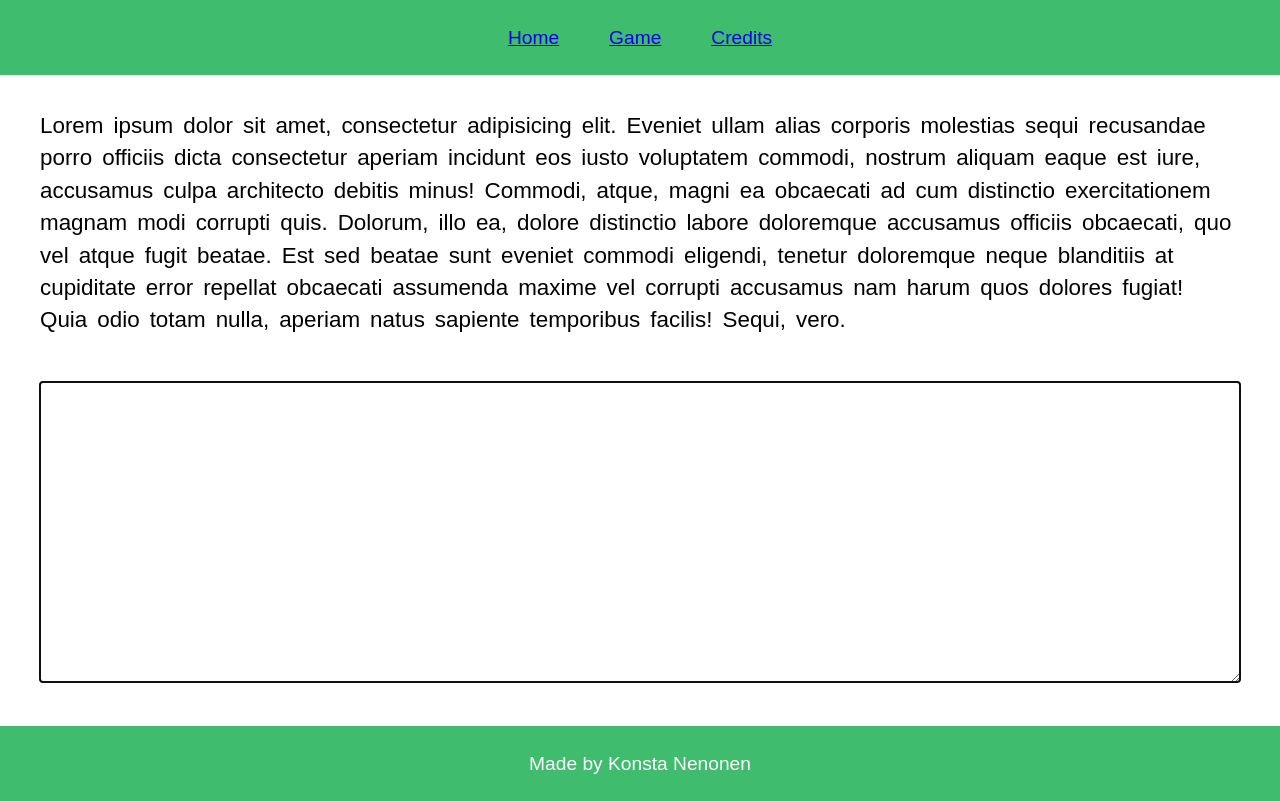
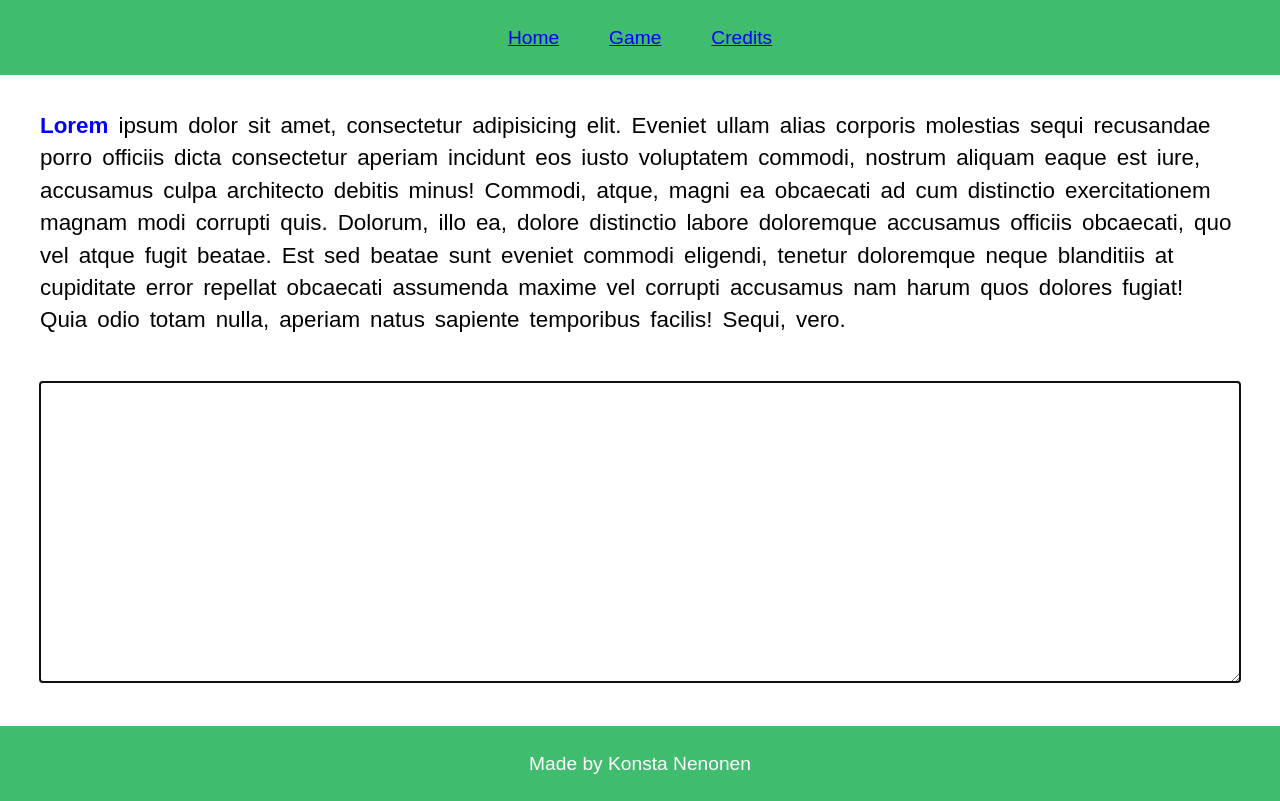
Before and after one commit to Konstanenonen/typing-game, a React (Create React App) app: page /game in a window 1280 px wide. Built offline with nearby package versions, Linux system fonts and the light colour scheme.

Commit message:
Now the current word is highlited with blue color

```diff
--- a/src/routes/game.module.scss
+++ b/src/routes/game.module.scss
@@ -21,6 +21,11 @@
   font-weight: bold;
 }
 
+.current {
+  color: blue;
+  font-weight: bold;
+}
+
 .input {
   padding: 10px;
   font-size: 1rem;
--- a/src/routes/game.tsx
+++ b/src/routes/game.tsx
@@ -10,6 +10,10 @@ function Game() {
   const wordArray = text.split(' ');
   const inputArray = input.split(' ');
   const wordElements = wordArray.map((word, index) => {
+    if (inputArray.length - 1 === index) {
+      return <span className={styles.current}>{word}</span>;
+    }
+
     if (inputArray[index] === undefined) {
       return <span>{word}</span>;
     }
```
